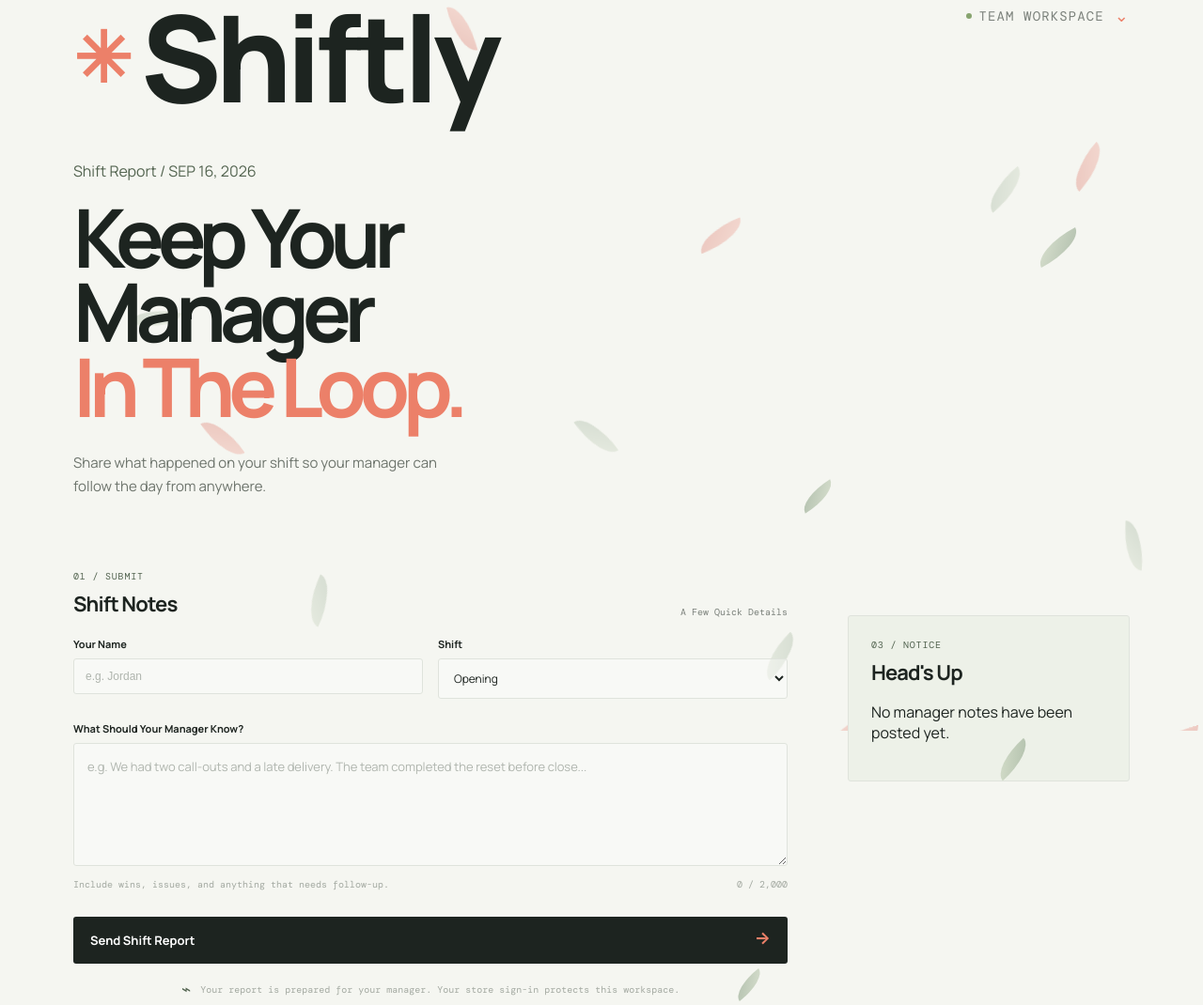
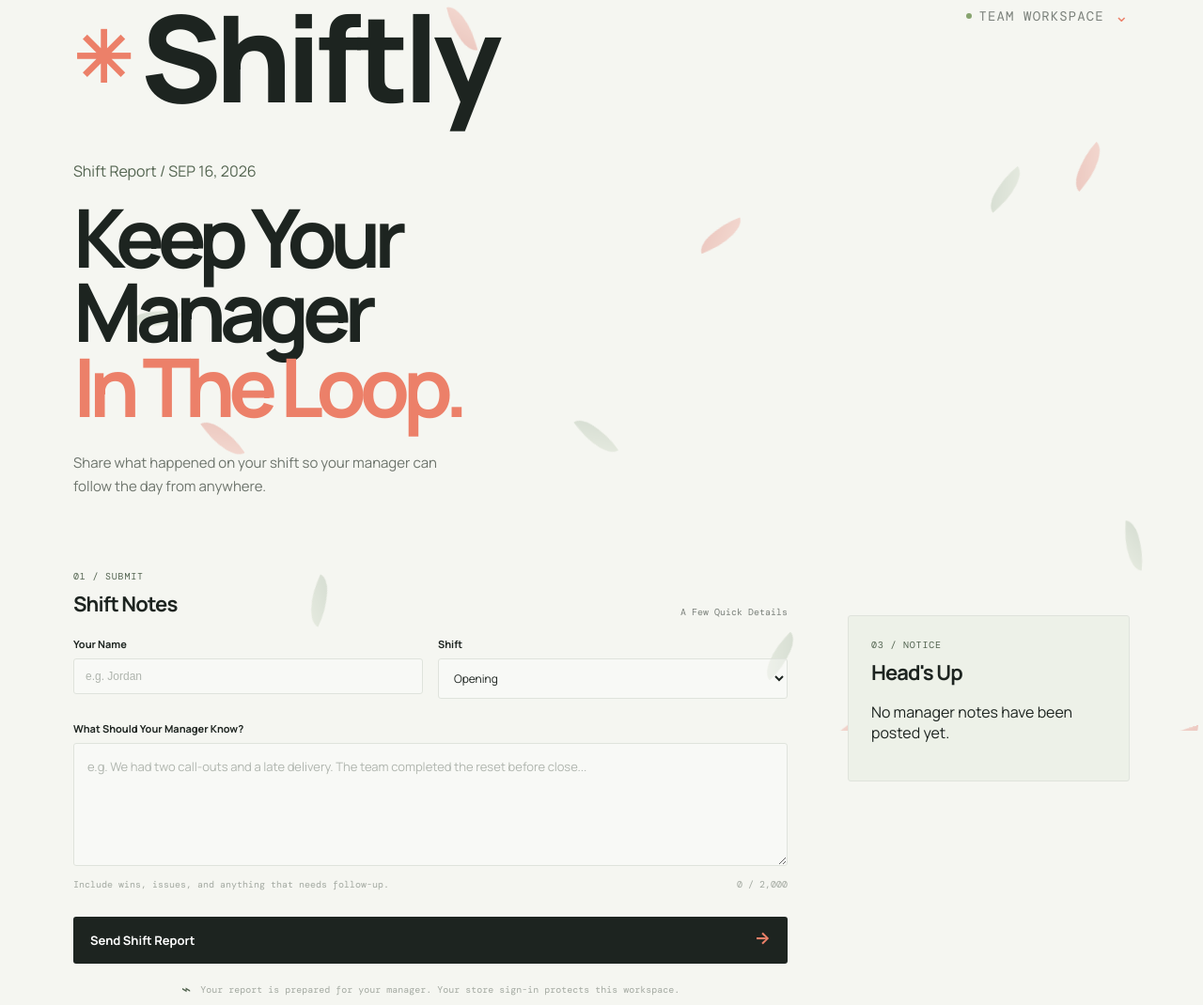
Before and after one commit to GetFluxxed/Shiftly, a plain HTML site: page crew.html in a window 1280 px wide. Shown: the part 22-1092 px from the top of the page at 94% size. Drawn offline with nearby package versions, Linux system fonts and the light colour scheme; no server answers.

Commit message:
feat: improve manager onboarding flow
Open the existing-store manager form from the Manager Portal Add New action and remove static crew-page leaves.

Co-authored-by: Copilot <223556219+Copilot@users.noreply.github.com>

```diff
--- a/auth.js
+++ b/auth.js
@@ -5,6 +5,7 @@ const signupError = document.querySelector("#signup-error");
 const managerSignupForm = document.querySelector("#manager-sign-up-form");
 const managerSignupError = document.querySelector("#manager-signup-error");
 const signinSwitches = document.querySelectorAll(".auth-switch");
+const managerSignupRequested = new URLSearchParams(window.location.search).get("manager") === "1";
 
 function showOnly(formToShow) {
   form.classList.toggle("hidden", formToShow !== form);
@@ -12,6 +13,8 @@ function showOnly(formToShow) {
   managerSignupForm.classList.toggle("hidden", formToShow !== managerSignupForm);
   signinSwitches.forEach((switchElement) => switchElement.classList.toggle("hidden", formToShow !== form));
 }
+
+if (managerSignupRequested) showOnly(managerSignupForm);
 
 document.querySelector("#show-signup").addEventListener("click", () => {
   showOnly(signupForm);
--- a/crew.html
+++ b/crew.html
@@ -109,13 +109,6 @@
         </div>
       </section>
 
-      <div class="botanical-art" aria-hidden="true">
-        <span class="botanical-leaf leaf-one"></span>
-        <span class="botanical-leaf leaf-two"></span>
-        <span class="botanical-leaf leaf-three"></span>
-        <span class="botanical-leaf leaf-four"></span>
-      </div>
-
       <footer><span>SHIFTLY / KEEPING EVERY SHIFT IN SYNC</span><span>v0.1 · local demo</span></footer>
     </main>
     <div class="falling-leaves" aria-hidden="true">
--- a/manager.js
+++ b/manager.js
@@ -200,6 +200,11 @@ $("#logout-button").addEventListener("click", () => {
       .finally(() => window.location.replace("/"));
 });
 
+$("#add-manager").addEventListener("click", () => {
+  fetch("/api/auth/logout", { method: "POST" })
+    .finally(() => window.location.replace("/?manager=1"));
+});
+
 loginForm.addEventListener("submit", (event) => {
   event.preventDefault();
   authError.classList.add("hidden");
--- a/styles.css
+++ b/styles.css
@@ -113,16 +113,7 @@ select { padding: 11px 12px; appearance: auto; font-size: 12px; }
 .crew-page .workspace-grid { display: grid; grid-template-columns: minmax(0, 760px) minmax(220px, 1fr); gap: clamp(32px, 5vw, 76px); align-items: start; }
 .crew-page .capture-column, .crew-page .briefing-column { position: relative; max-width: 760px; }
 .crew-page .briefing-column { margin-top: 48px; }
-.botanical-art { display: none; }
-.botanical-leaf { position: absolute; display: block; width: 52px; height: 21px; border-radius: 100% 0 100% 0; background: linear-gradient(135deg, #d1dbc4, #8ea38a); opacity: .7; pointer-events: none; }
 
-@media (min-width: 1100px) {
-  .crew-page .botanical-art { display: block; position: absolute; z-index: 0; top: 0; right: 0; width: 100%; height: 100%; pointer-events: none; }
-  .leaf-one { top: 275px; right: 8%; transform: rotate(-28deg); }
-  .leaf-two { top: 540px; right: 29%; transform: rotate(148deg) scale(.8); }
-  .leaf-three { top: 820px; right: 12%; transform: rotate(-42deg) scale(.9); }
-  .leaf-four { top: 1060px; right: 35%; transform: rotate(142deg) scale(.72); }
-  }
   .heads-up-card, .heads-up-editor { border: 1px solid var(--line); background: #edf1e8; border-radius: 3px; padding: 24px; }
   .heads-up-card { grid-column: 2; grid-row: 1; margin-top: 48px; position: sticky; top: 28px; }
   .heads-up-card .section-heading, .heads-up-editor .section-heading { margin-bottom: 10px; }
```
